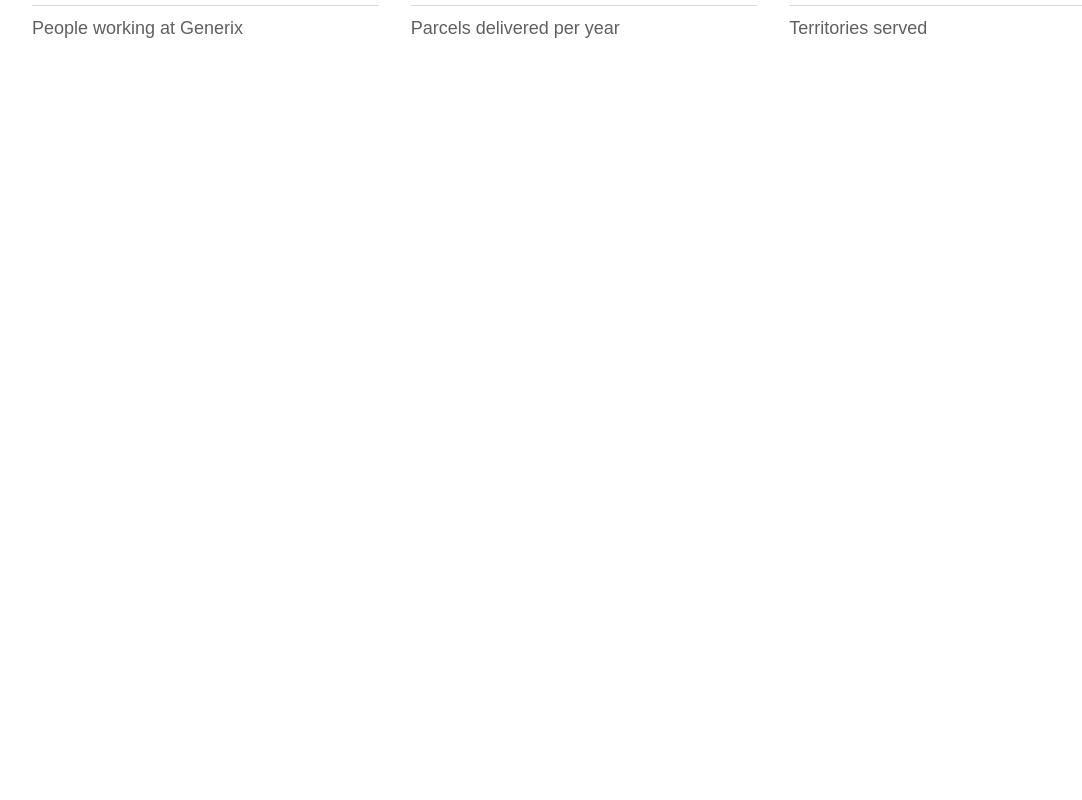
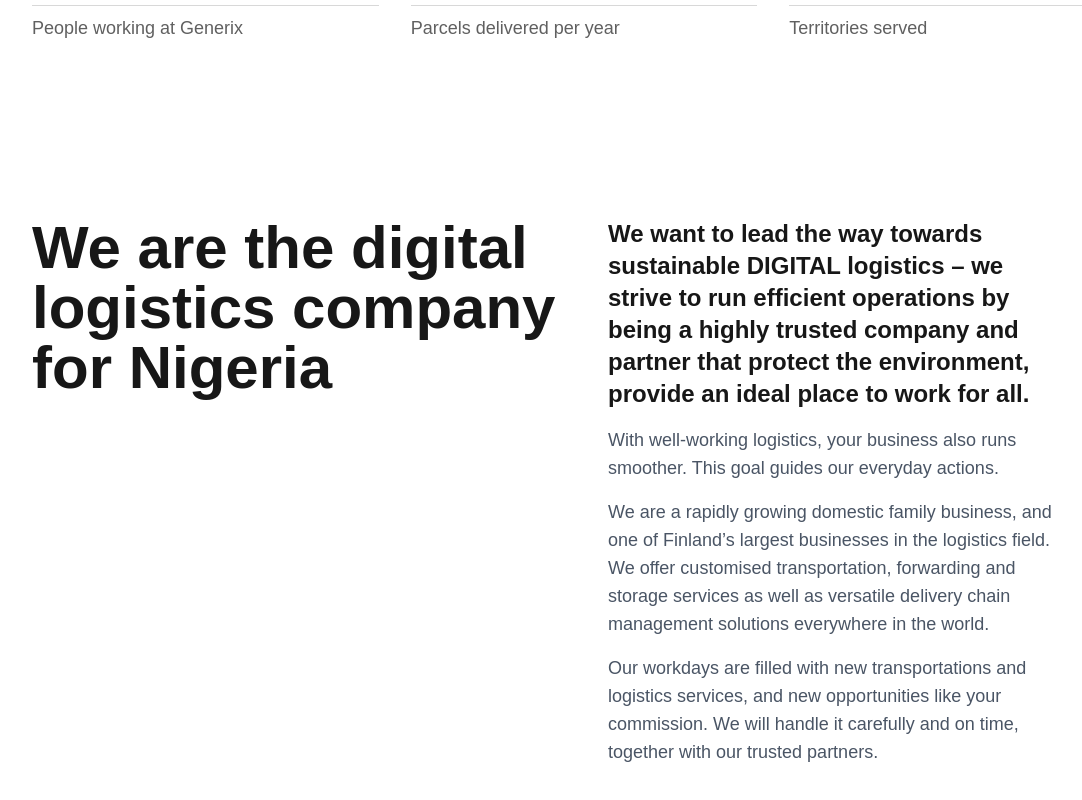
Before and after one commit to harrycode2790/habourline, a Next.js app: page /about in a window 1280 px wide. Shown: the part 945-1745 px from the top of the page, without its empty margins (56-1138 px from the left). Before the commit the page ends 1099 px from the top, so only its background shows below. Built offline with nearby package versions, Linux system fonts and the light colour scheme.

Commit message:
Added the next section of the about page.

```diff
--- a/app/about/page.tsx
+++ b/app/about/page.tsx
@@ -1,6 +1,7 @@
 import Header from "@/components/Header";
 import HeroSection from "@/components/HeroSection";
 import StatsSection from "@/components/StatsSection";
+import TwoColumnText from "@/components/TwoColumnText";
 
 export default function AboutPage() {
     const stats = [
@@ -17,6 +18,18 @@
             backgroundImage="/images/about-top.png"
         />
         <StatsSection stats= {stats} />
+
+        <TwoColumnText
+            leftText="We are the digital logistics company for Nigeria"
+            rightText={{
+            bold: "We want to lead the way towards sustainable DIGITAL logistics – we strive to run efficient operations by being a highly trusted company and partner that protect the environment, provide an ideal place to work for all.",
+            paragraphs: [
+                "With well-working logistics, your business also runs smoother. This goal guides our everyday actions.",
+                "We are a rapidly growing domestic family business, and one of Finland’s largest businesses in the logistics field. We offer customised transportation, forwarding and storage services as well as versatile delivery chain management solutions everywhere in the world.",
+                "Our workdays are filled with new transportations and logistics services, and new opportunities like your commission. We will handle it carefully and on time, together with our trusted partners."
+            ],
+            }}
+        />
         </>
     );
 }
--- /dev/null
+++ b/components/TwoColumnText.tsx
@@ -0,0 +1,30 @@
+import React from "react";
+
+interface TwoColumnTextProps {
+  leftText: string;
+  rightText: {
+    bold?: string;
+    paragraphs: string[];
+  };
+}
+
+const TwoColumnText: React.FC<TwoColumnTextProps> = ({ leftText, rightText }) => {
+  return (
+    <section className="py-16 max-w-6xl mx-auto px-6 grid grid-cols-1 md:grid-cols-2 gap-12">
+      {/* Left Column */}
+      <div>
+        <h2 className="text-2xl md:text-6xl font-bold">{leftText}</h2>
+      </div>
+
+      {/* Right Column */}
+      <div className="md:max-w-[458px]">
+        {rightText.bold && <p className="font-bold text-lg md:text-2xl">{rightText.bold}</p>}
+        {rightText.paragraphs.map((para, index) => (
+          <p key={index} className="text-gray-600 mt-4 md:text-lg">{para}</p>
+        ))}
+      </div>
+    </section>
+  );
+};
+
+export default TwoColumnText;
```
